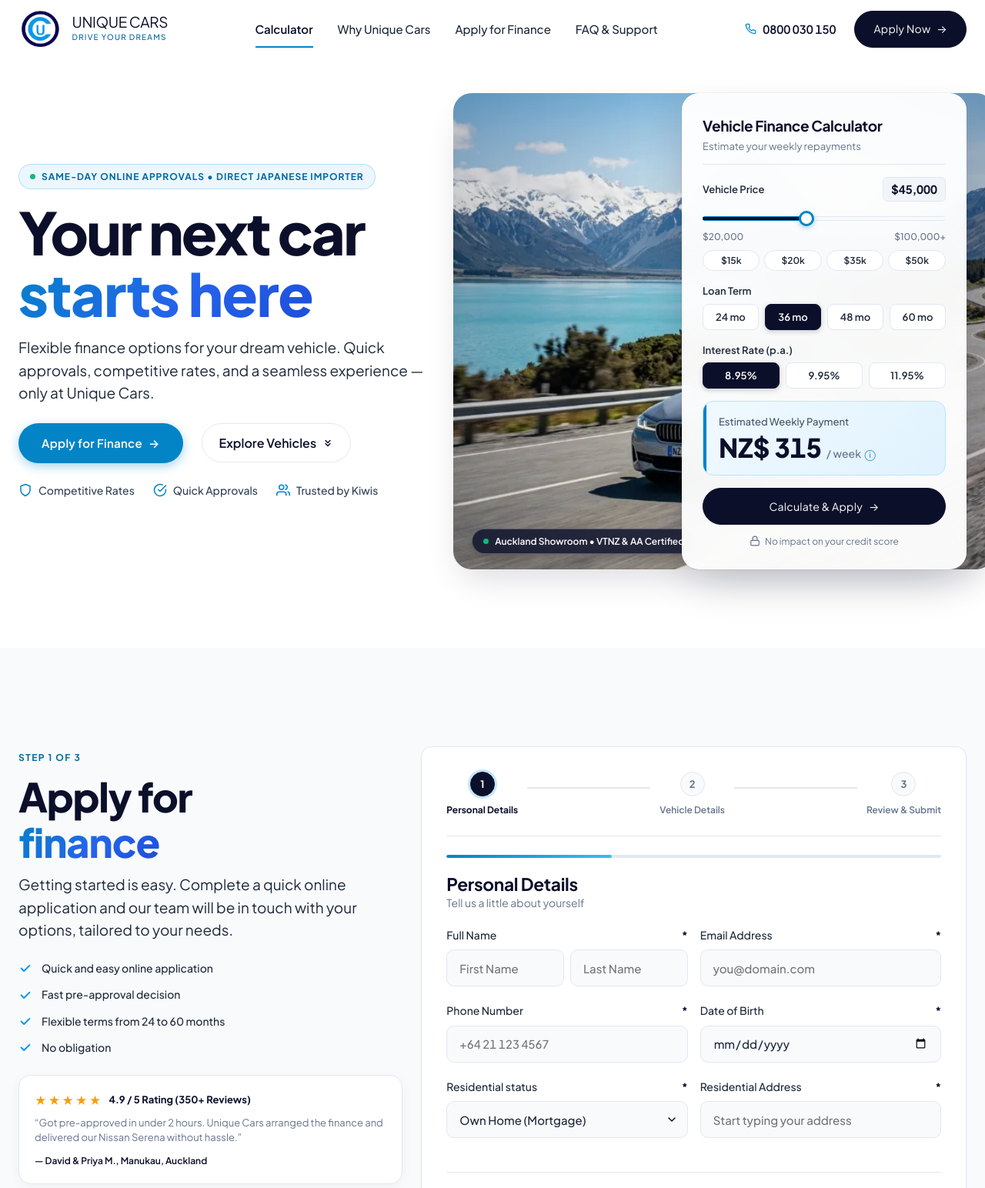
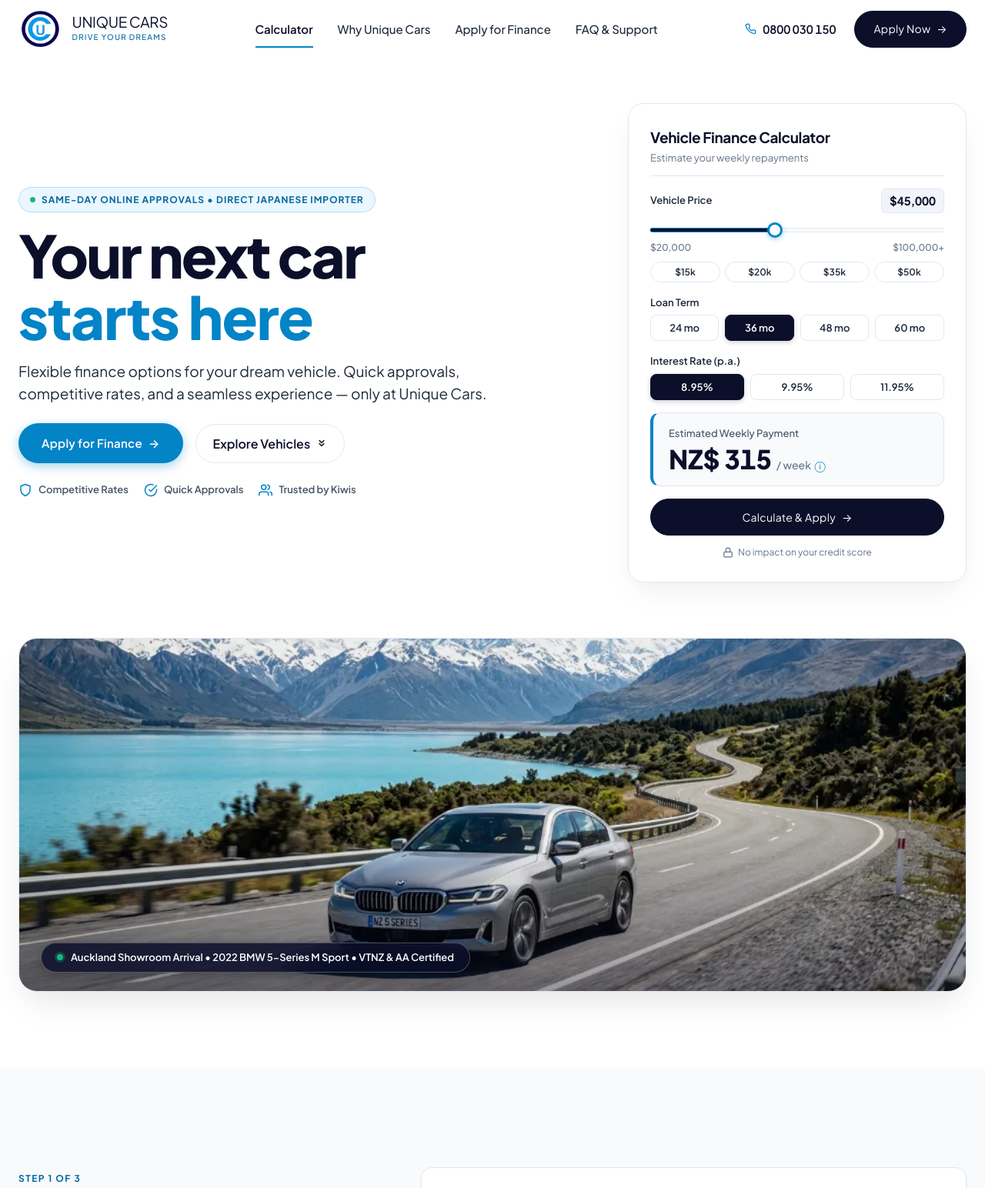
Before and after one commit to jibanxd2007/uniquecars, a website built with Vite: page index.html in a window 1280 px wide. Shown: the top 1544 px of the page at 77% size. Built offline with nearby package versions, Linux system fonts and the light colour scheme; a web font is replaced by a local one.

Commit message:
refactor: simplify layout and elevate aesthetic to top-tier luxury standard

```diff
--- a/index.html
+++ b/index.html
@@ -218,27 +218,8 @@
             </div>
           </div>
 
-          <!-- Right Column: Hero Image with Floating Calculator Overlap -->
+          <!-- Right Column: Dedicated Finance Calculator -->
           <div class="hero-right">
-            <div class="hero-surface-backdrop" aria-hidden="true"></div>
-            <div class="hero-image-wrap">
-              <picture>
-                <source srcset="/images/hero-car.webp" type="image/webp">
-                <img
-                  src="/images/hero-car.jpg"
-                  alt="Luxury silver BMW 5-Series driving on scenic New Zealand alpine road with mountains and turquoise lake"
-                  class="hero-car-img"
-                  width="1280"
-                  height="720"
-                  fetchpriority="high"
-                >
-              </picture>
-              <div class="hero-image-badge" style="position: absolute; bottom: 20px; left: 24px; z-index: 3; background: rgba(11, 15, 42, 0.8); backdrop-filter: blur(12px); -webkit-backdrop-filter: blur(12px); border: 1px solid rgba(255, 255, 255, 0.25); border-radius: 9999px; padding: 6px 14px; font-size: 0.75rem; font-weight: 600; color: #FFFFFF; display: flex; align-items: center; gap: 8px; box-shadow: 0 4px 12px rgba(0, 0, 0, 0.2);">
-                <span style="width: 7px; height: 7px; border-radius: 50%; background: #10B981; display: inline-block;"></span>
-                <span>Auckland Showroom &bull; VTNZ &amp; AA Certified</span>
-              </div>
-            </div>
-
             <!-- Floating Vehicle Finance Calculator Card (Mockup Match) -->
             <div class="hero-estimator-wrap">
               <div class="calc-card-floating" role="region" aria-label="Vehicle Finance Calculator">
@@ -332,6 +313,27 @@
                   <span>No impact on your credit score</span>
                 </div>
               </div>
+            </div>
+          </div>
+        </div>
+
+        <!-- Cinematic Showroom Vehicle Showcase (Wide, Unobstructed) -->
+        <div class="hero-showcase-row scroll-reveal">
+          <div class="hero-image-wrap">
+            <picture>
+              <source srcset="/images/hero-car.webp" type="image/webp">
+              <img
+                src="/images/hero-car.jpg"
+                alt="Luxury silver BMW 5-Series driving on scenic New Zealand alpine road with mountains and turquoise lake"
+                class="hero-car-img"
+                width="1280"
+                height="720"
+                fetchpriority="high"
+              >
+            </picture>
+            <div class="hero-image-badge">
+              <span class="status-pulse-dot"></span>
+              <span>Auckland Showroom Arrival &bull; 2022 BMW 5-Series M Sport &bull; VTNZ &amp; AA Certified</span>
             </div>
           </div>
         </div>
@@ -760,7 +762,7 @@
         <div id="vehicle-categories" class="vehicle-categories-wrap scroll-reveal">
           <div class="categories-header-row">
             <span class="eyebrow" style="color: var(--color-accent-ink); font-weight: 700; letter-spacing: 0.12em;">DIRECT JAPANESE IMPORTS</span>
-            <h3 class="categories-title">Popular Import Categories &bull; Calculated in 1-Click</h3>
+            <h3 class="categories-title">Popular Import Categories</h3>
             <p class="text-muted" style="font-size: 0.9375rem;">
               Hand-selected from top Japanese auctions, fully complied and VTNZ inspected. Pick a category to prefill your finance quote.
             </p>
@@ -862,7 +864,7 @@
         <div class="section-header-centered scroll-reveal" style="text-align: center; max-width: 680px; margin-inline: auto; margin-bottom: var(--space-8);">
           <span class="eyebrow" style="color: var(--color-accent-ink); font-weight: 700; letter-spacing: 0.12em;">FAQ &amp; SHOWROOM SUPPORT</span>
           <h2 id="faq-support-heading" class="section-title">
-            Questions answered.<br><em class="serif-accent">Support ready</em>
+            Questions answered<br><em class="serif-accent">Support ready</em>
           </h2>
           <p class="lead-p" style="margin-top: var(--space-2);">
             Have a question? We're here to help. Find answers to common questions or get in touch with our friendly team.
--- a/src/scripts/estimator.js
+++ b/src/scripts/estimator.js
@@ -11,6 +11,7 @@
 
 export function initEstimator() {
   const amountSlider = document.getElementById('slider-amount');
+  const amountInput = document.getElementById('input-amount');
   const termSlider = document.getElementById('slider-term');
   const depositSlider = document.getElementById('slider-deposit');
 
@@ -67,7 +68,6 @@
     const rateSelect = document.getElementById('slider-rate');
     const annualRate = rateSelect ? parseFloat(rateSelect.value) : INDICATIVE_ANNUAL_INTEREST_RATE;
 
-    const amountInput = document.getElementById('input-amount');
     const amount = parseInt(amountSlider.value, 10);
     const term = parseInt(termSlider.value, 10);
 
@@ -212,7 +212,6 @@
     rateSelect.addEventListener('change', recalculate);
   }
 
-  const amountInput = document.getElementById('input-amount');
   if (amountInput) {
     amountInput.addEventListener('input', () => {
       const val = parseInt(amountInput.value, 10);
--- a/src/styles/base.css
+++ b/src/styles/base.css
@@ -97,14 +97,12 @@
   color: var(--color-primary);
 }
 
-/* Modern Gradient Headline Accent (Replaces dated serif italic) */
+/* Modern High-Impact Color Accent (Refined, Confident Electric Blue) */
 .serif-accent, .text-gradient-accent {
   font-family: inherit;
   font-style: normal;
   font-weight: 800;
-  background: linear-gradient(135deg, #0284C7 0%, #2563EB 55%, #1D4ED8 100%);
-  -webkit-background-clip: text;
-  -webkit-text-fill-color: transparent;
+  color: #0284C7;
   display: inline;
   vertical-align: baseline;
   letter-spacing: -0.02em;
--- a/src/styles/components.css
+++ b/src/styles/components.css
@@ -951,13 +951,11 @@
 
 /* 2. Floating Vehicle Finance Calculator Card (Mockup Hero) */
 .calc-card-floating {
-  background: rgba(255, 255, 255, 0.96);
-  backdrop-filter: blur(20px);
-  -webkit-backdrop-filter: blur(20px);
-  border: 1px solid rgba(255, 255, 255, 0.9);
-  border-radius: 22px;
-  box-shadow: 0 25px 60px -15px rgba(11, 15, 42, 0.22), 0 0 0 1px rgba(11, 15, 42, 0.05);
-  padding: 26px;
+  background: #ffffff;
+  border: 1px solid var(--color-line);
+  border-radius: 20px;
+  box-shadow: 0 16px 40px -10px rgba(11, 15, 42, 0.08), 0 2px 6px rgba(11, 15, 42, 0.02);
+  padding: 28px;
   position: relative;
   z-index: 10;
 }
@@ -1177,23 +1175,12 @@
 .calc-repayment-preview {
   display: flex;
   flex-direction: column;
-  background: linear-gradient(135deg, #F0F9FF 0%, #E0F2FE 100%);
-  border: 1.5px solid #BAE6FD;
-  border-radius: 14px;
+  background: #F8FAFC;
+  border: 1px solid var(--color-line);
+  border-left: 4px solid var(--color-accent);
+  border-radius: 12px;
   padding: 16px 20px;
   margin-block: var(--space-4);
-  position: relative;
-  overflow: hidden;
-}
-
-.calc-repayment-preview::before {
-  content: "";
-  position: absolute;
-  top: 0;
-  left: 0;
-  width: 4px;
-  height: 100%;
-  background: #0284C7;
 }
 
 .calc-preview-label {
@@ -1250,7 +1237,7 @@
 .hero-trust-bar {
   display: flex;
   align-items: center;
-  gap: 24px;
+  gap: 20px;
   margin-top: var(--space-6);
   flex-wrap: wrap;
 }
@@ -1259,9 +1246,9 @@
   display: flex;
   align-items: center;
   gap: 8px;
-  font-size: 0.875rem;
-  font-weight: 500;
-  color: #334155;
+  font-size: 0.8125rem;
+  font-weight: 600;
+  color: #475569;
 }
 
 .trust-bar-item svg {
--- a/src/styles/sections.css
+++ b/src/styles/sections.css
@@ -269,20 +269,20 @@
    Right: Asymmetric Bleed Car Image + Floating Estimator Card
    -------------------------------------------------------------------------- */
 .hero-section {
-  padding-top: clamp(24px, 3.5vw, 48px);
-  padding-bottom: clamp(60px, 8vw, 110px);
+  padding-top: clamp(36px, 4.5vw, 64px);
+  padding-bottom: clamp(60px, 8vw, 100px);
   position: relative;
-  overflow: hidden;
   background-color: var(--color-background);
 }
 
 .hero-grid {
   display: grid;
-  grid-template-columns: 1fr 1.25fr;
-  column-gap: var(--space-8);
+  grid-template-columns: 1.15fr 1fr;
+  column-gap: clamp(36px, 5vw, 64px);
   align-items: center;
   position: relative;
   z-index: 2;
+  margin-bottom: clamp(48px, 6vw, 72px);
 }
 
 .hero-left {
@@ -293,7 +293,7 @@
 .hero-actions {
   display: flex;
   align-items: center;
-  gap: var(--space-6);
+  gap: var(--space-4);
   margin-top: var(--space-6);
   flex-wrap: wrap;
 }
@@ -303,25 +303,30 @@
   display: flex;
   align-items: center;
   justify-content: flex-end;
-  min-height: 580px;
 }
 
-/* Offset Surface Block behind image */
-.hero-surface-backdrop {
-  display: none;
+/* Floating Repayment Estimator Card */
+.hero-estimator-wrap {
+  position: relative;
+  z-index: 5;
+  width: 100%;
+  max-width: 440px;
 }
 
-/* Car Photography with panoramic view and subtle left blend */
+/* Panoramic Cinematic Showroom Showcase Banner */
+.hero-showcase-row {
+  width: 100%;
+  position: relative;
+}
+
 .hero-image-wrap {
-  position: absolute;
-  top: 0;
-  left: 0;
-  width: calc(100% + var(--gutter-desktop) * 1.5);
-  height: 100%;
+  position: relative;
+  width: 100%;
+  height: clamp(320px, 38vw, 460px);
   border-radius: 24px;
   overflow: hidden;
-  z-index: 1;
-  box-shadow: 0 20px 45px -12px rgba(11, 15, 42, 0.16);
+  box-shadow: 0 20px 45px -12px rgba(11, 15, 42, 0.12);
+  border: 1px solid var(--color-line);
 }
 
 .hero-image-wrap::before {
@@ -329,10 +334,10 @@
   position: absolute;
   inset: 0;
   background: linear-gradient(
-    to right,
-    rgba(11, 15, 42, 0.18) 0%,
-    rgba(11, 15, 42, 0.04) 35%,
-    rgba(11, 15, 42, 0.22) 100%
+    to bottom,
+    rgba(11, 15, 42, 0.05) 0%,
+    rgba(11, 15, 42, 0) 50%,
+    rgba(11, 15, 42, 0.4) 100%
   );
   z-index: 2;
   pointer-events: none;
@@ -343,58 +348,66 @@
   height: 100%;
   aspect-ratio: 16 / 9;
   object-fit: cover;
-  object-position: 32% 85%;
+  object-position: center 65%;
   display: block;
+  transition: transform 0.6s cubic-bezier(0.2, 0.7, 0.2, 1);
 }
 
-/* Floating Repayment Estimator Card */
-.hero-estimator-wrap {
-  position: relative;
-  z-index: 5;
-  width: 400px;
-  margin-left: auto;
-  margin-right: -16px;
+.hero-image-wrap:hover .hero-car-img {
+  transform: scale(1.02);
 }
 
-@media (max-width: 1280px) {
-  .hero-estimator-wrap {
-    width: 370px;
-    margin-right: 0;
-  }
+.hero-image-badge {
+  position: absolute;
+  bottom: 24px;
+  left: 28px;
+  z-index: 3;
+  background: rgba(11, 15, 42, 0.85);
+  backdrop-filter: blur(14px);
+  -webkit-backdrop-filter: blur(14px);
+  border: 1px solid rgba(255, 255, 255, 0.25);
+  border-radius: 9999px;
+  padding: 8px 20px;
+  font-size: 0.8125rem;
+  font-weight: 600;
+  color: #FFFFFF;
+  display: flex;
+  align-items: center;
+  gap: 10px;
+  box-shadow: 0 4px 16px rgba(0, 0, 0, 0.3);
+}
+
+.status-pulse-dot {
+  width: 8px;
+  height: 8px;
+  border-radius: 50%;
+  background: #10B981;
+  box-shadow: 0 0 0 3px rgba(16, 185, 129, 0.25);
+  display: inline-block;
+  flex-shrink: 0;
 }
 
 @media (max-width: 1024px) {
   .hero-grid {
-    display: flex;
-    flex-direction: column;
-    gap: var(--space-6);
-  }
-  .hero-left,
-  .hero-right {
-    width: 100%;
+    grid-template-columns: 1fr;
+    gap: var(--space-8);
+    margin-bottom: var(--space-8);
   }
   .hero-right {
-    min-height: auto;
-    flex-direction: column;
+    justify-content: stretch;
+  }
+  .hero-estimator-wrap {
+    max-width: 100%;
   }
   .hero-image-wrap {
-    position: relative;
-    right: auto;
-    width: 100%;
-    height: 360px;
-    border-radius: 16px;
+    height: 280px;
+    border-radius: 18px;
   }
-  .hero-image-wrap::before {
-    display: none;
-  }
-  .hero-car-img {
-    object-position: center;
-  }
-  .hero-estimator-wrap {
-    position: static;
-    width: 100%;
-    margin-left: 0;
-    margin-top: var(--space-6);
+  .hero-image-badge {
+    bottom: 16px;
+    left: 16px;
+    font-size: 0.75rem;
+    padding: 6px 14px;
   }
 }
 
--- a/verify.js
+++ b/verify.js
@@ -15,6 +15,7 @@
   });
 
   const page = await browser.newPage();
+  page.on('pageerror', err => console.error('PAGE ERROR:', err.message));
 
   // 1. Load page
   console.log('Navigating to http://localhost:5173/ ...');
```
